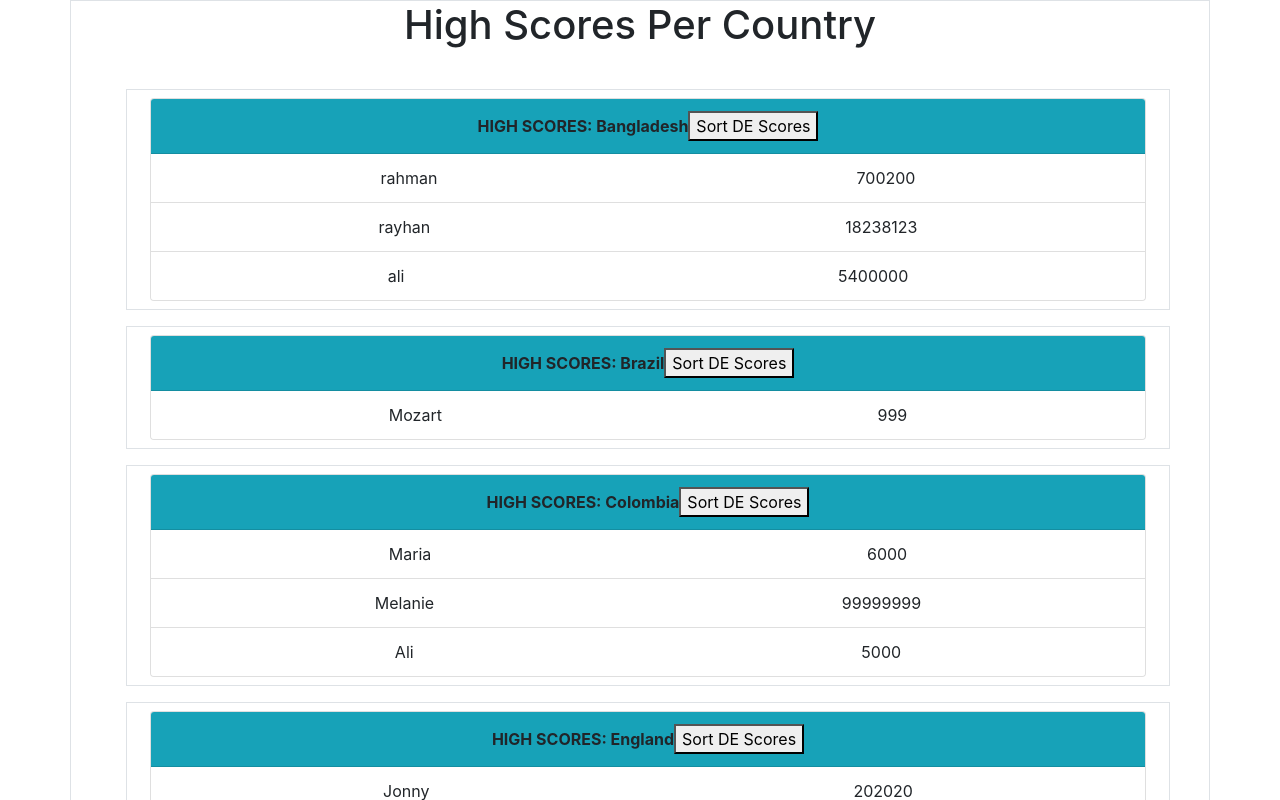
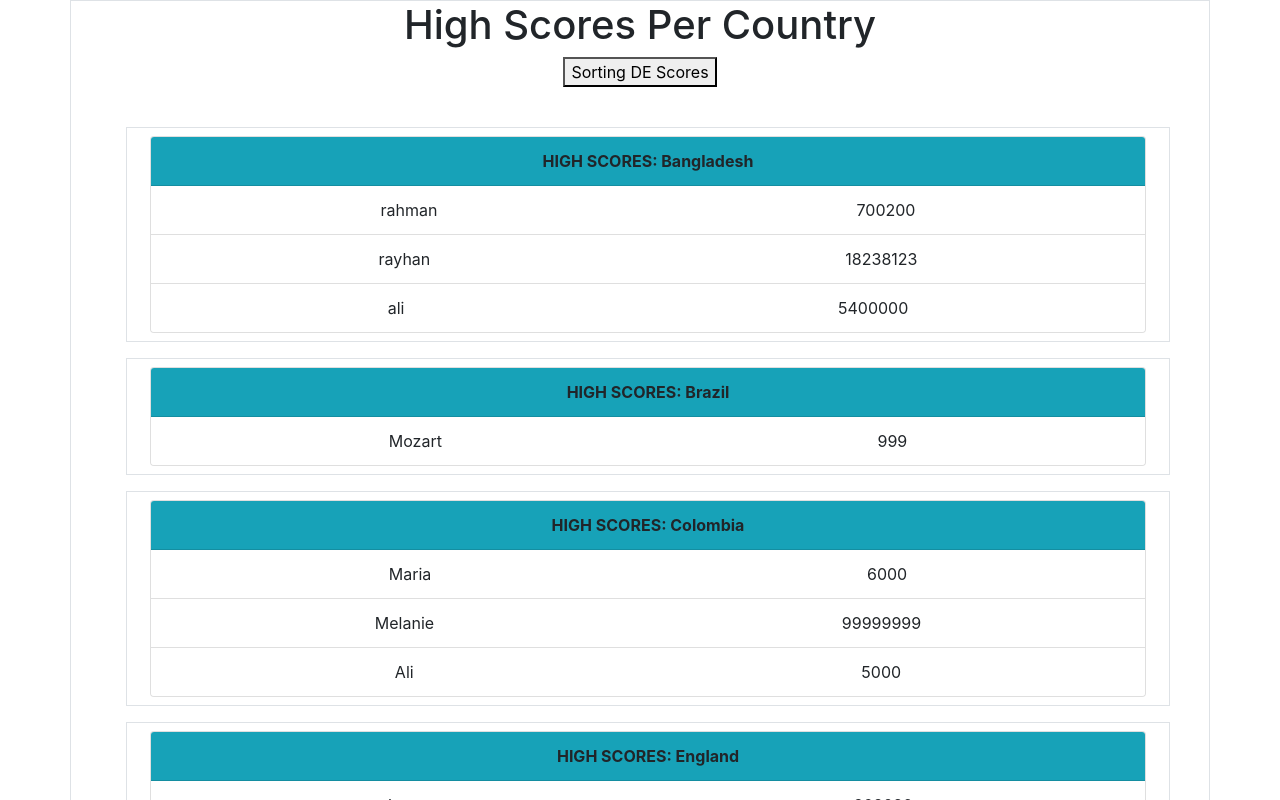
Before and after one commit to minwwgo/high-scores-react, a React (Create React App) app: page / in a window 1280 px wide. Shown: the top 800 px of the page. Built offline with nearby package versions, Linux system fonts and the light colour scheme.

Commit message:
change button
multi button to one buttion

```diff
--- a/src/CountryScores.js
+++ b/src/CountryScores.js
@@ -35,11 +35,6 @@ const CountryScores = props => {
         <div className="card m-2" style={{ width: "100%" }}>
           <div className="card-header bg-info  text-center">
             <strong>HIGH SCORES: {score.name}</strong>
-            {toggle ? (
-              <button onClick={sortDeScores}> Sort DE Scores</button>
-            ) : (
-              <button onClick={sortAcScores}> Sort AC Scores</button>
-            )}
           </div>
 
           <ul className="list-group list-group-flush">
@@ -59,6 +54,11 @@ const CountryScores = props => {
   return (
     <div className="container text-center border ">
       <h1> High Scores Per Country</h1>
+      {toggle ? (
+        <button onClick={sortDeScores}> Sorting DE Scores</button>
+      ) : (
+        <button onClick={sortAcScores}> Sort AC Scores</button>
+      )}
 
       <div className="row p-3 m-3 ">{scoresCountry}</div>
     </div>
```
